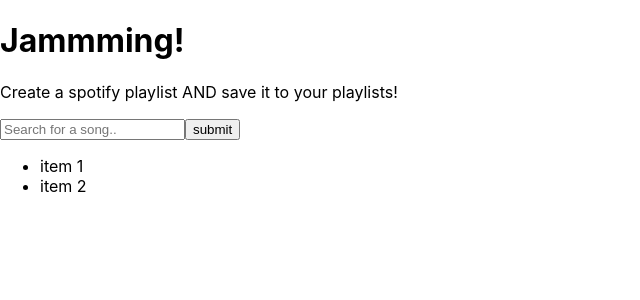
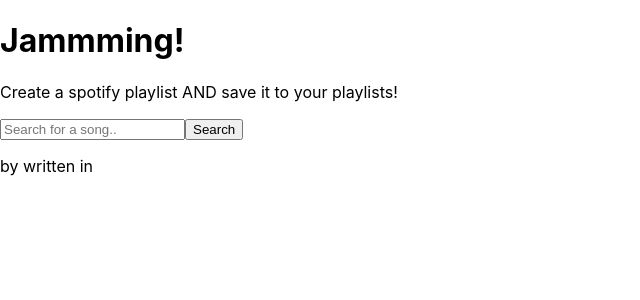
Before and after one commit to EspJav/jammming, a React (Create React App) app: page / in a window 1280 px wide. Shown: the top 300 px of the page, without its empty margins (0-640 px from the left). Built offline with nearby package versions, Linux system fonts and the light colour scheme.

Commit message:
Implement Search to show top 20 similar results

```diff
--- a/src/App.js
+++ b/src/App.js
@@ -1,38 +1,41 @@
-import logo from './logo.svg';
+
 import './App.css';
-import React, {useState} from 'react';
+import React, {useEffect, useState} from 'react';
 import SearchBar from './components/SearchBar';
 import SearchResults from './components/SearchResults';
 import Playlist from './components/Playlist';
 import Tracklist from './components/Tracklist';
-
+import fetchData from './modules/spotifyapi';
 
 
 
 function App() {
-  /*
-  const [searchValue, setSearchValue] = useState('default');
+  //Functionality of search bar
+  const [searchValue, setSearchValue] = useState('');
 
   const handleSearchValueChange = (e) => {
     setSearchValue(e.target.value);
-
   };
-
   const handleSearchSubmit = (e) => {
     e.preventDefault();
+    fetchData(searchValue).then((response) => {
+      setTracks(response);
+    });
+   };
 
-  };
-  */
+  //set state of search results
+  const [tracks, setTracks]  = useState([{name:'', artist: '', album: ''}]);
+
+
+
 
   return (
     <>
       <div>
         <h1>Jammming!</h1>
         <p>Create a spotify playlist AND save it to your playlists!</p>
-        <SearchBar />
-        <SearchResults />
-        <Playlist />
-        <Tracklist />
+        <SearchBar handleSearchValueChange={handleSearchValueChange} handleSearchSubmit={handleSearchSubmit}/>
+        <SearchResults tracks={tracks} />
       </div>
     </>
   )
--- a/src/components/SearchBar.js
+++ b/src/components/SearchBar.js
@@ -1,4 +1,4 @@
-import React, {useState} from 'react';
+import React from 'react';
 
 
 //passed props from main container
@@ -11,7 +11,7 @@
         <>
         <form onSubmit={handleSearchSubmit}>
             <input id="search" onChange={handleSearchValueChange}  placeholder="Search for a song.."></input>
-            <button type="submit">submit</button>
+            <button type="submit">Search</button>
 
         </form>
         </>
--- a/src/components/SearchResults.js
+++ b/src/components/SearchResults.js
@@ -1,14 +1,12 @@
+import Track from "./Track";
 
-
-function SearchResults() {
-
-
-
+function SearchResults({tracks}) {
     return(
-        <ul>
-            <li>item 1</li>
-            <li>item 2</li>
-        </ul>
+        <div>
+    {tracks.map(({name, album, artist}) => {
+        return <Track name={name} album={album} artist={artist} />
+    })}
+    </div>
     )
 };
 
--- a/src/components/Track.js
+++ b/src/components/Track.js
@@ -1,7 +1,8 @@
 
 
-function Track() {
-
+function Track({name, artist, album}) {
+    //console.log(`${name}`);
+    return <p>{name} by {artist} written in {album} </p>
 };
 
 export default Track;
```
